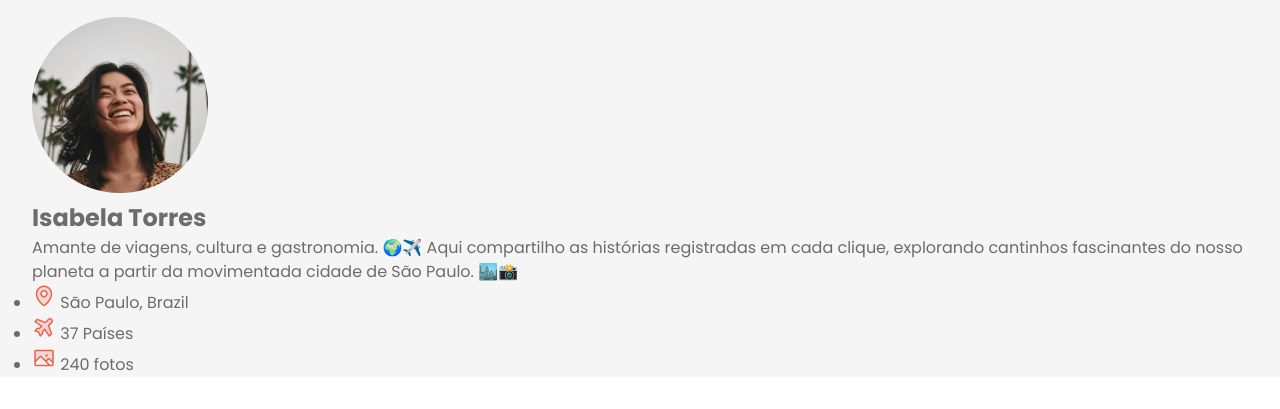
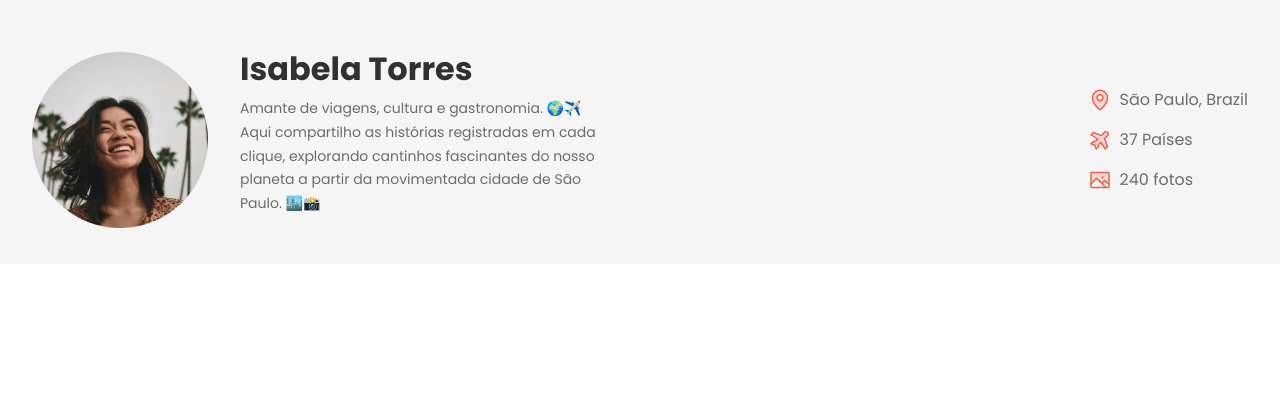
Before and after one commit to RafaeL-Malaquias/projeto-travelgram, a plain HTML site: page index.html in a window 1280 px wide. Shown: the part 79-488 px from the top of the page. Drawn offline with Linux system fonts and the light colour scheme.

Commit message:
done - profile

```diff
--- a/index.html
+++ b/index.html
@@ -36,16 +36,16 @@
             <div class="container">
                 <div id="profile">
                     <img src="assets/Profile pic.png" alt="Iamgem de isabela torres">
-                </div>
-            <div id="">
-                    <h1>Isabela Torres</h1>
-                    <p>
-                        Amante de viagens, cultura e gastronomia. 🌍✈️
-                        Aqui compartilho as histórias registradas em cada clique, explorando cantinhos fascinantes do nosso planeta a partir da movimentada cidade de São Paulo. 🏙️📸
-                    </p>
+                    <div>
+                        <h1>Isabela Torres</h1>
+                        <p>
+                            Amante de viagens, cultura e gastronomia. 🌍✈️ <br>
+                            Aqui compartilho as histórias registradas em cada clique, explorando cantinhos fascinantes do nosso planeta a partir da movimentada cidade de São Paulo. 🏙️📸
+                        </p>
+                    </div>
             </div>
 
-            <ul>
+            <ul id="info">
                 <li>
                     <img src="assets/icons/MapPin.svg" alt="icon de localização">
                     <span>São Paulo, Brazil</span>
--- a/styles/global.css
+++ b/styles/global.css
@@ -19,7 +19,7 @@
 
     --font-family: "Poppins", serif;
     --text-lg:  bold 32px/125% var(--font-family);
-    --text-md: 14px/175% var(--font-family);
+    --text-md: 14px/170% var(--font-family);
     --text-sm: 12px/175% var(--font-family);
 }
 
--- a/styles/index.css
+++ b/styles/index.css
@@ -1,2 +1,3 @@
 @import url(global.css);
 @import url(nav.css);
+@import url(sectionsabout.css);
--- /dev/null
+++ b/styles/sectionsabout.css
@@ -0,0 +1,49 @@
+
+
+.about-section{
+    padding-block: 32px; /* Aplica 10px de padding tanto no topo quanto embaixo */
+}
+
+section .container {
+    display: flex;
+    justify-content: space-between;
+    align-items: center;
+}
+
+
+#profile{
+    display: flex;
+    align-items: center;
+    gap: 32px;
+}
+
+#profile > div {
+     max-width: 380px;
+}
+
+#profile h1 {
+    font: var(--text-lg);
+    color: var(--text-color-primary);
+    margin-bottom: 8px;
+}
+
+ #profile p {
+    font: var(--text-md);
+    color: var(--text-color-secondary);
+    margin-bottom: 16px;
+}
+
+#info {
+    list-style: none;
+
+    display: flex;
+    flex-direction: column;
+    gap: 16px;
+
+}
+
+#info li {
+    display: flex;
+    align-items: center;
+    gap: 8px;
+}
```
